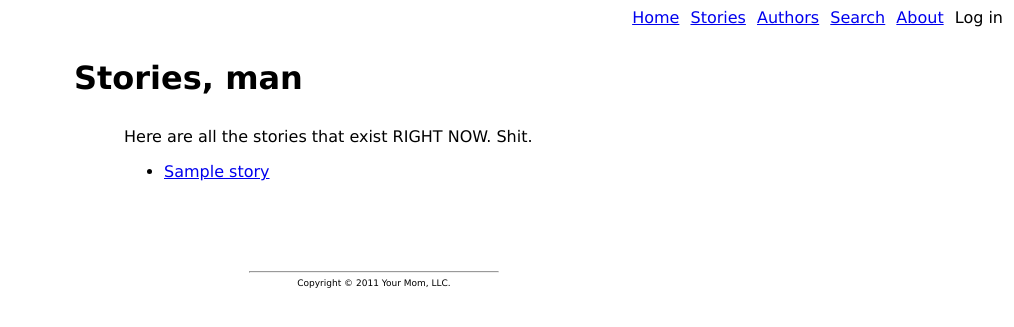
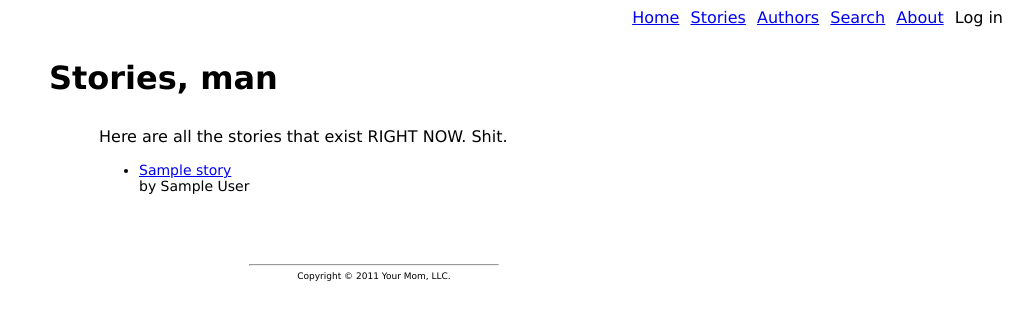
Before and after one commit to keithfancher/Workshop, a Django app: template templates/stories.html in a window 1280 px wide. Shown: the top 327 px of the page, without its empty margins (266-1280 px from the left). Run offline with Django 3.2, Linux system fonts and the light colour scheme; the template is opened without the code that fills it: most values are stand-ins (such as "Sample title", 1, 10 or a date in 2020).

Commit message:
styling and formatting

```diff
--- a/templates/base.html
+++ b/templates/base.html
@@ -21,7 +21,7 @@
         }
 
         #main_content {
-            width: 500px;
+            width: 550px;
             margin-left: auto;
             margin-right: auto;
             padding-top: 30px;
@@ -32,7 +32,7 @@
             width: 250px;
             margin-left: auto;
             margin-right: auto;
-            margin-top: 90px;
+            margin-top: 70px;
             text-align: center;
         }
 
@@ -45,7 +45,18 @@
         }
 
         .story_text {
+            font-size: 15px;
             font-family: monospace;
+            line-height: 1.4em;
+        }
+
+        .story_par {
+            margin-top: 20px;
+        }
+
+        .story_list li {
+            margin-top: 15px;
+            font-size: 14px;
         }
     </style>
 </head>
--- a/templates/stories.html
+++ b/templates/stories.html
@@ -11,9 +11,12 @@ Here are all the stories that exist RIGHT NOW. Shit.
 </p>
 
 {% if stories %}
-    <ul>
+    <ul class="story_list">
         {% for story in stories %}
-        <li><a href="/story/{{ story.id }}/">{{ story.title }}</a></li>
+        <li>
+            <a href="/story/{{ story.id }}/">{{ story.title }}</a> <br />
+            by {{ story.author }}
+        </li>
         {% endfor %}
     </ul>
 {% else %}
--- a/templates/story.html
+++ b/templates/story.html
@@ -9,7 +9,8 @@
 <h2 class="author_name">by {{ story.author }}</h2>
 
 <div class="story_text">
-    {{ story.text }}
+    {# TODO: Have to make sure this is sanitized BEFORE it's output here #}
+    {{ story.web_output|safe }}
 </div>
 
 {% endblock %}
```
Also changed, not shown: stories/models.py (+7 -0 lines), data.db, 1 other file.
